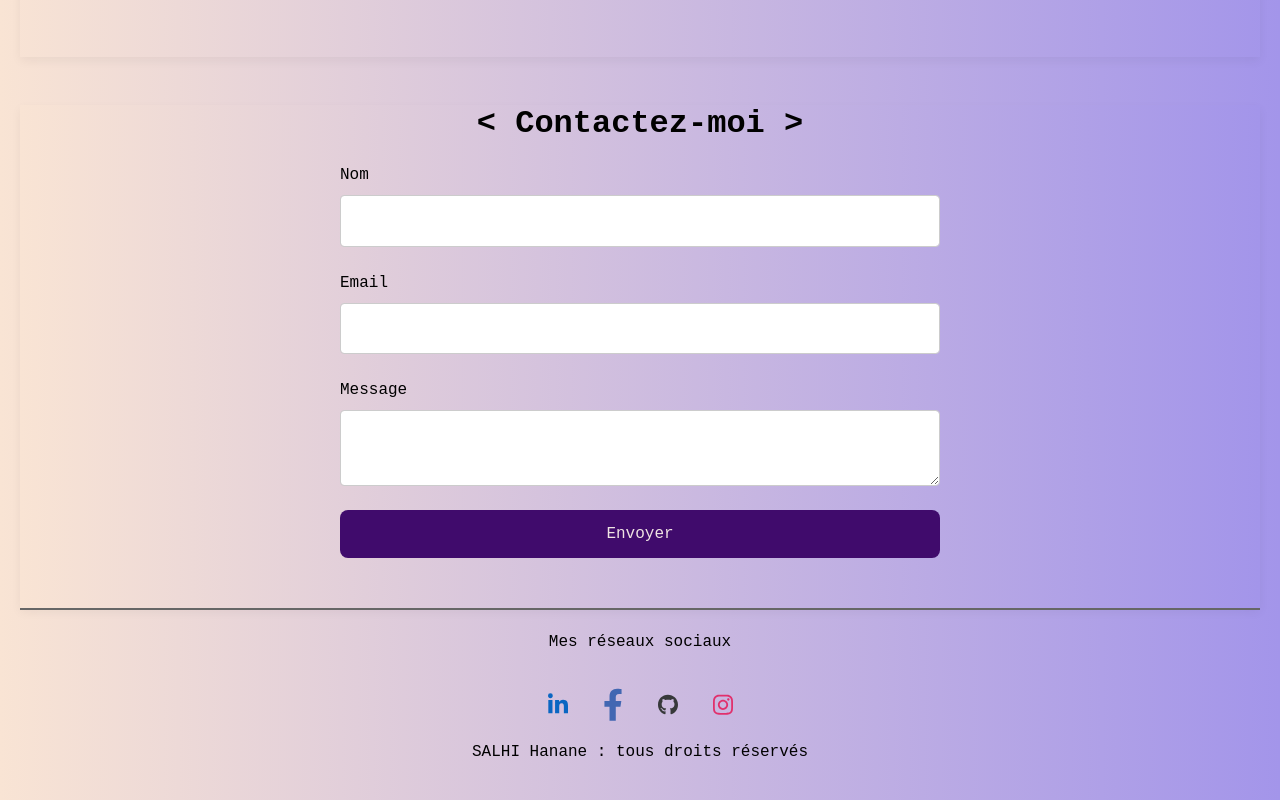
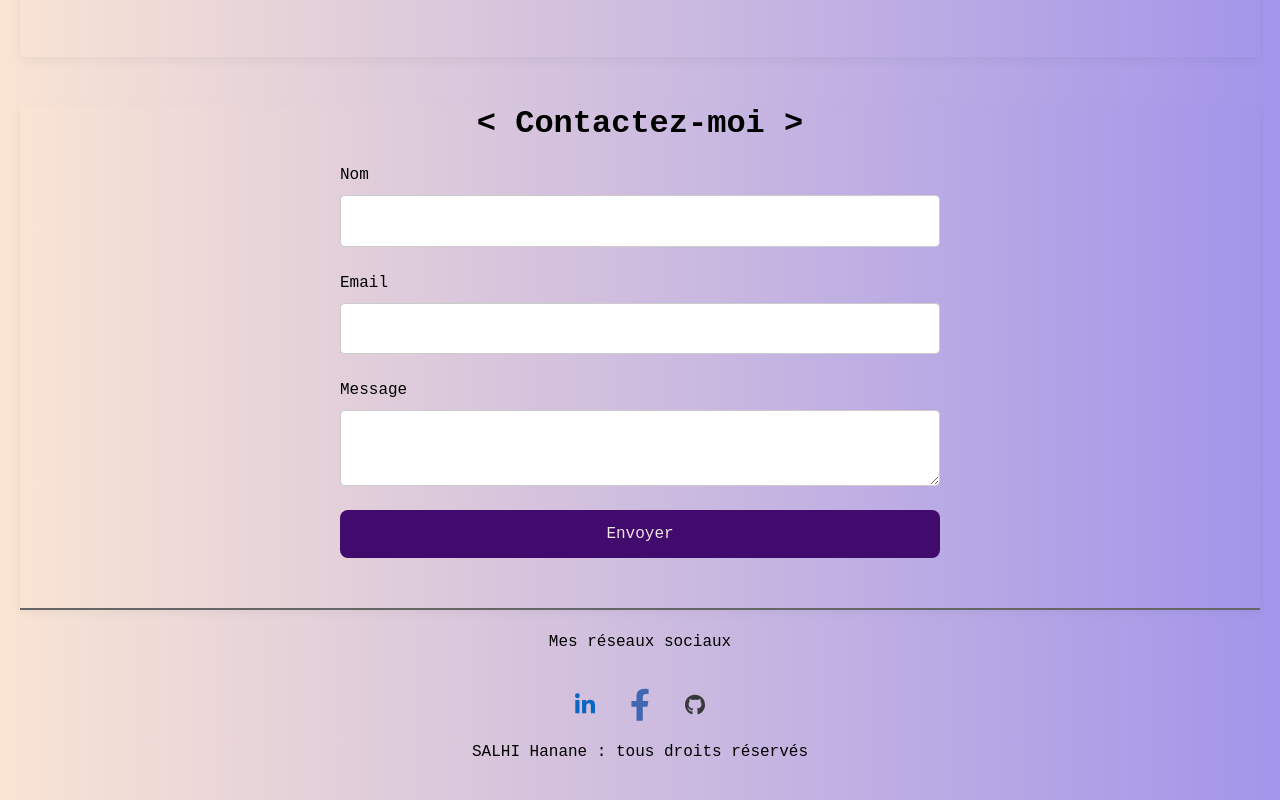
Before and after one commit to hanane75/portfolio, a React (Create React App) app in the folder salhi.hanane/: page / in a window 1280 px wide. Shown: the part 2820-3620 px from the top of the page. Built offline with nearby package versions, Linux system fonts and the light colour scheme.

Commit message:
mise en page

```diff
--- a/salhi.hanane/src/components/Footer.jsx
+++ b/salhi.hanane/src/components/Footer.jsx
@@ -1,5 +1,5 @@
 import React from 'react';
-import { FaFacebookF, FaInstagram, FaLinkedinIn ,  FaGithub } from 'react-icons/fa';
+import { FaFacebookF, FaLinkedinIn ,  FaGithub } from 'react-icons/fa';
 
 const Footer = () => {
   return (
@@ -16,9 +16,9 @@ const Footer = () => {
         <a href="https://github.com/hanane75" target="_blank" rel="noreferrer"  aria-label="GitHub de Hanane Salhi" className="icon-container">
           <FaGithub className="icon github-icon " />
         </a>
-        <a href="https://www.instagram.com" target="_blank" rel="noreferrer"  aria-label="Instagram de Hanane Salhi" className="icon-container">
+        {/***<a href="https://www.instagram.com" target="_blank" rel="noreferrer"  aria-label="Instagram de Hanane Salhi" className="icon-container">
           <FaInstagram className="icon instagram-icon" />
-        </a>
+        </a>***/}
 
       </div>
       <p>SALHI Hanane : tous droits réservés</p>
```
